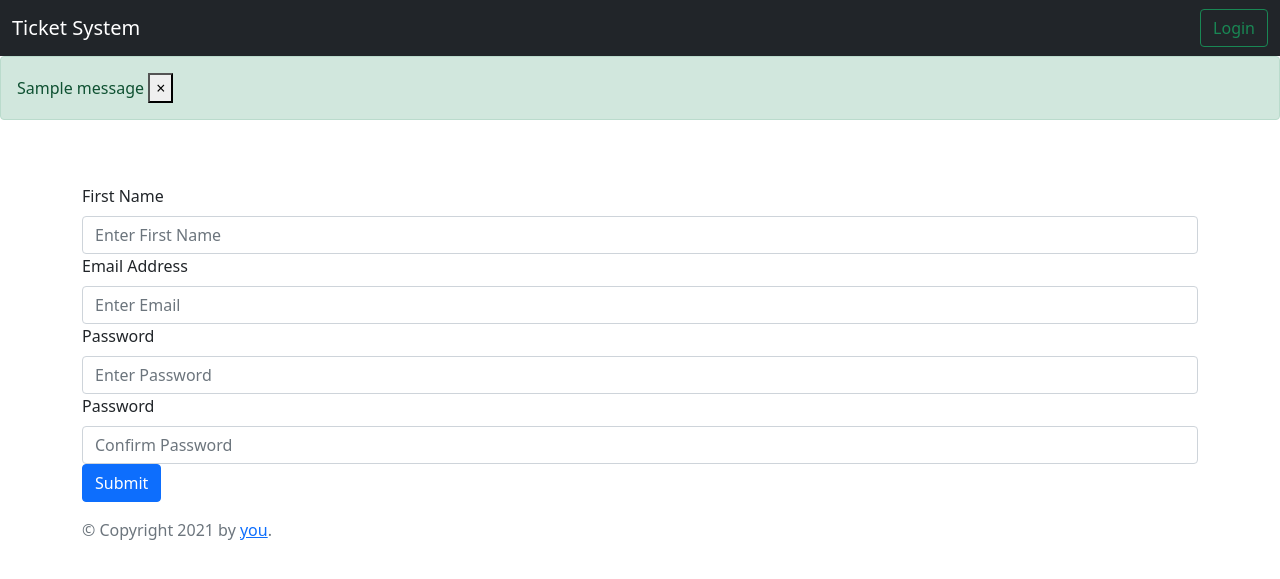
After one commit to dombocc/ticket_system, a Flask app: page /sign_up in a window 1280 px wide. The commit adds this page. Shown: the top 579 px of the page. Run offline with Flask 2, Linux system fonts and the light colour scheme; one stand-in notice (Sample message) is shown; some libraries are stand-ins or nearby versions.

Commit message:
added login_out and redirect

```diff
--- a/website/auth.py
+++ b/website/auth.py
@@ -1,7 +1,7 @@
 from flask import Blueprint, render_template, request, flash, redirect, url_for
-# from .models import User
-# from werkzeug.security import generate_password_hash, check_password_hash
-# from . import db
+from .models import User
+from werkzeug.security import generate_password_hash, check_password_hash
+from . import db
 from flask_login import login_user, login_required, logout_user, current_user
 
 auth = Blueprint('auth', __name__)
@@ -11,6 +11,53 @@ def login():
     if request.method == 'POST':
         email = request.form.get('email')
         password = request.form.get('password')
-        return email + ' ' + password
-    else:
-        return render_template('login.html')
+
+        user = User.query.filter_by(email=email).first()
+        if user:
+            if check_password_hash(user.password, password):
+                flash('Logged in successfully!', category='success')
+                login_user(user, remember=True)
+                return redirect(url_for('views.home'))
+            else:
+                flash('Incorrect password, try again.', category='error')
+        else:
+            flash('Email does not exist.', category='error')
+
+    return render_template('login.html', user=current_user)
+
+
+@auth.route('/logout')
+@login_required
+def logout():
+    logout_user()
+    return redirect(url_for('auth.login'))
+
+
+@auth.route('/sign_up', methods=['GET', 'POST'])
+def sign_up():
+    if request.method == 'POST':
+        email = request.form.get('email')
+        first_name = request.form.get('firstname')
+        password1 = request.form.get('password1')
+        password2 = request.form.get('password2')
+
+        user = User.query.filter_by(email=email).first()
+        if user:
+            flash('Email already exists.', category='error')
+        elif len(email) < 4:
+            flash('Email must be greater than 3 characters.', category='error')
+        elif len(first_name) < 2:
+            flash('First name must be greater than 1 character.', category='error')
+        elif password1 != password2:
+            flash('Passwords don\'t match.', category='error')
+        elif len(password1) < 7:
+            flash('Password must be at least 7 characters.', category='error')
+        else:
+            new_user = User(email=email, first_name=first_name, password=generate_password_hash(password1, method='sha256'))
+            db.session.add(new_user)
+            db.session.commit()
+            login_user(new_user, remember=True)
+            flash('Account created!', category='success')
+            return redirect(url_for('views.home'))
+
+    return render_template("sign_up.html", user=current_user)
--- a/website/templates/base.html
+++ b/website/templates/base.html
@@ -19,6 +19,29 @@
         </nav>
         {% endblock %}
     </header>
+
+    {% with messages = get_flashed_messages(with_categories=true) %}
+    {% if messages %}
+        {% for category, message in messages %}
+        {% if category == 'error' %}
+        <div class="alert alert-danger alter-dismissable fade show" role="alert">
+        {{ message }}
+        <button type="button" class="close" data-dismiss="alert">
+            <span aria-hidden="true">&times;</span>
+        </button>
+        </div>
+        {% else %}
+        <div class="alert alert-success alter-dismissable fade show" role="alert">
+        {{ message }}
+        <button type="button" class="close" data-dismiss="alert">
+            <span aria-hidden="true">&times;</span>
+        </button>
+        </div>
+        {% endif %}
+        {% endfor %}
+    {% endif %}
+    {% endwith %}
+
     <div id="content" class="container-fluid">
         {% block content %}
         {% endblock %}
@@ -32,5 +55,20 @@
             </span>
         </div>
     </div>
+    <script
+      src="https://code.jquery.com/jquery-3.2.1.slim.min.js"
+      integrity="sha384-KJ3o2DKtIkvYIK3UENzmM7KCkRr/rE9/Qpg6aAZGJwFDMVNA/GpGFF93hXpG5KkN"
+      crossorigin="anonymous"
+    ></script>
+    <script
+      src="https://cdnjs.cloudflare.com/ajax/libs/popper.js/1.12.9/umd/popper.min.js"
+      integrity="sha384-ApNbgh9B+Y1QKtv3Rn7W3mgPxhU9K/ScQsAP7hUibX39j7fakFPskvXusvfa0b4Q"
+      crossorigin="anonymous"
+    ></script>
+    <script
+      src="https://maxcdn.bootstrapcdn.com/bootstrap/4.0.0/js/bootstrap.min.js"
+      integrity="sha384-JZR6Spejh4U02d8jOt6vLEHfe/JQGiRRSQQxSfFWpi1MquVdAyjUar5+76PVCmYl"
+      crossorigin="anonymous"
+    ></script>
 </body>
 </html>
--- a/website/templates/login.html
+++ b/website/templates/login.html
@@ -19,7 +19,7 @@
                     </div>
                     <div class="mb-3">
                       <label for="password" class="form-label">Password</label>
-                      <input type="password" name="password" class="form-control" id="password1">
+                      <input type="password" name="password" class="form-control" id="password">
                     </div>
                     <button type="submit" class="btn btn-primary">Submit</button>
                   </form>
--- /dev/null
+++ b/website/templates/sign_up.html
@@ -0,0 +1,37 @@
+{% extends "base.html" %}
+{% block title %}Sign Up{% endblock %}
+{% block head %}
+    {{ super() }}
+    <style type="text/css">
+        .important { color: #336699; }
+    </style>
+    <link rel="shortcut icon" href="">
+{% endblock %}
+{% block content %}
+<br></br>
+    <div class="container">
+        <div class="row">
+            <div class="col">
+                <form method="POST" action="sign_up">
+                    <div class="form-group">
+                        <label for="firstname" class="form-label">First Name</label>
+                        <input type="firstname" name="firstname" class="form-control" id="firstname" placeholder="Enter First Name">
+                      </div>
+                    <div class="form-group">
+                      <label for="email" class="form-label">Email Address</label>
+                      <input type="email" name="email" class="form-control" id="email" placeholder="Enter Email">
+                    </div>
+                    <div class="form-group">
+                      <label for="password1" class="form-label">Password</label>
+                      <input type="password" name="password1" class="form-control" id="password1" placeholder="Enter Password">
+                    </div>
+                    <div class="form-group">
+                        <label for="password2" class="form-label">Password</label>
+                        <input type="password" name="password2" class="form-control" id="password2" placeholder="Confirm Password">
+                      </div>
+                    <button type="submit" class="btn btn-primary">Submit</button>
+                  </form>
+            </div>
+        </div>
+    </div>
+{% endblock %}
--- a/website/views.py
+++ b/website/views.py
@@ -1,8 +1,9 @@
 from flask import Blueprint, render_template, request, flash, jsonify
 from flask_login import login_required, current_user
+from . import db
 
 views = Blueprint('views', __name__)
 
-@views.route('/')
-def hello():
+@views.route('/home')
+def home():
     return render_template('home.html')
```
Also changed, not shown: website/__init__.py (+24 -7 lines), website/models.py (+25 -3 lines), website/database.db (added).
